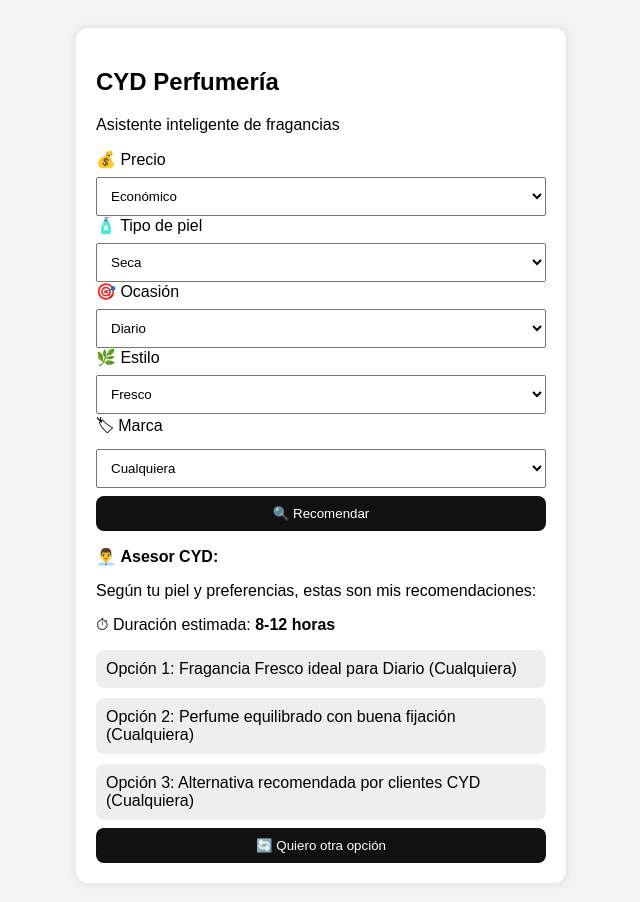
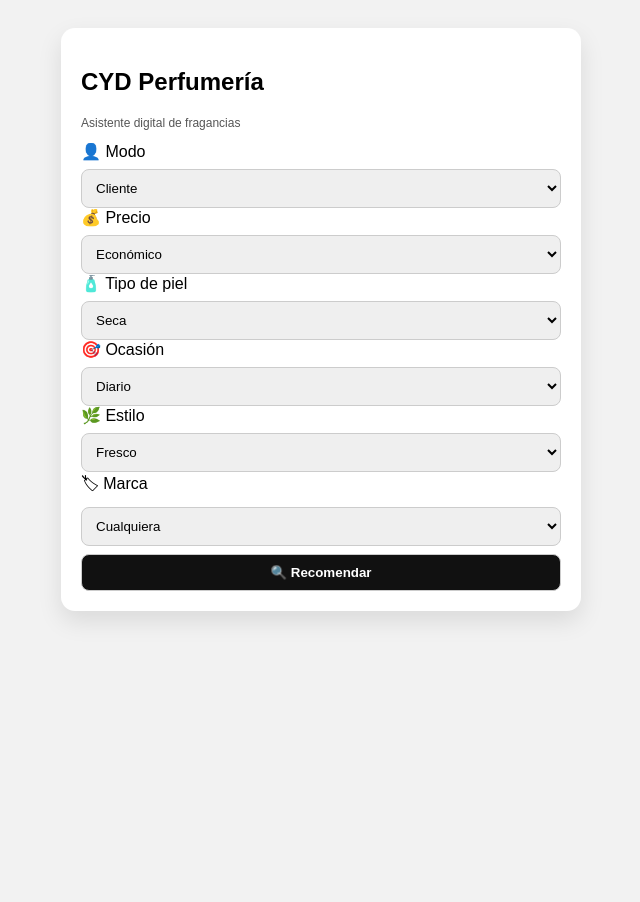
Before and after one commit to vibecodingchile/Cydperfumes, a plain HTML site: page index.html in a window 1280 px wide. Both pictures are taken after a click on the button "🔍 Recomendar". Shown: the whole page, without its empty margins (319-959 px from the left). After the commit the page ends 800 px from the top, so only its background shows below. Drawn offline with Linux system fonts and the light colour scheme.

Commit message:
Add files via upload

```diff
--- a/index.html
+++ b/index.html
@@ -5,23 +5,25 @@
 <title>CYD Perfumería | Asistente Inteligente</title>
 <meta name="viewport" content="width=device-width, initial-scale=1">
 <style>
-body { font-family: Arial; background:#f3f3f3; padding:20px; }
+body { font-family: Arial; background:#f2f2f2; padding:20px; }
 .card {
-  background:white; padding:20px; border-radius:12px;
-  max-width:450px; margin:auto;
-  box-shadow:0 0 10px rgba(0,0,0,0.1);
+  background:#fff; padding:20px; border-radius:14px;
+  max-width:480px; margin:auto;
+  box-shadow:0 10px 25px rgba(0,0,0,0.1);
 }
 select, button {
   width:100%; padding:10px; margin-top:8px;
+  border-radius:8px; border:1px solid #ccc;
 }
 button {
-  background:#111; color:white; border:none;
-  border-radius:8px;
+  background:#111; color:white; font-weight:bold;
 }
-#resultado { margin-top:15px; }
 .perfume {
-  background:#eee; padding:10px; border-radius:8px;
-  margin-top:10px;
+  background:#eee; padding:10px;
+  border-radius:8px; margin-top:10px;
+}
+.small {
+  font-size:12px; color:#555;
 }
 </style>
 </head>
@@ -30,7 +32,13 @@ button {
 
 <div class="card">
 <h2>CYD Perfumería</h2>
-<p>Asistente inteligente de fragancias</p>
+<p class="small">Asistente digital de fragancias</p>
+
+<label>👤 Modo</label>
+<select id="modo">
+  <option>Cliente</option>
+  <option>Vendedor</option>
+</select>
 
 <label>💰 Precio</label>
 <select id="precio">
@@ -76,37 +84,24 @@ button {
 </div>
 
 <script>
+let favoritos = JSON.parse(localStorage.getItem("favoritosCYD")) || [];
+
 function recomendar() {
-  const piel = document.getElementById("piel").value;
-  const estilo = document.getElementById("estilo").value;
-  const ocasion = document.getElementById("ocasion").value;
-  const marca = document.getElementById("marca").value;
+  const piel = pielValue();
+  const estilo = val("estilo");
+  const ocasion = val("ocasion");
+  const marca = val("marca");
+  const modo = val("modo");
 
-  let duracion = "6-8 horas";
-  if (piel === "Seca") duracion = "8-12 horas";
-  if (piel === "Grasa") duracion = "4-6 horas";
+  let duracion = piel === "Seca" ? "8–12h" : piel === "Grasa" ? "4–6h" : "6–8h";
 
-  let perfumes = [
-    "Opción 1: Fragancia " + estilo + " ideal para " + ocasion,
-    "Opción 2: Perfume equilibrado con buena fijación",
-    "Opción 3: Alternativa recomendada por clientes CYD"
+  let opciones = [
+    `Perfume ${estilo} ideal para ${ocasion}`,
+    `Fragancia balanceada con buena fijación`,
+    `Opción recomendada por clientes CYD`
   ];
 
   let html = `
-  <p>👨‍💼 <strong>Asesor CYD:</strong></p>
-  <p>Según tu piel y preferencias, estas son mis recomendaciones:</p>
-  <p>⏱ Duración estimada: <strong>${duracion}</strong></p>
-  `;
-
-  perfumes.forEach(p => {
-    html += `<div class="perfume">${p} (${marca})</div>`;
-  });
-
-  html += `<button onclick="recomendar()">🔄 Quiero otra opción</button>`;
-
-  document.getElementById("resultado").innerHTML = html;
-}
-</script>
-
-</body>
-</html>
+    <p><strong>👨‍💼 Asesor CYD:</strong></p>
+    <p>Duración estimada: <strong>${duracion}</strong></p>
+  `
```
